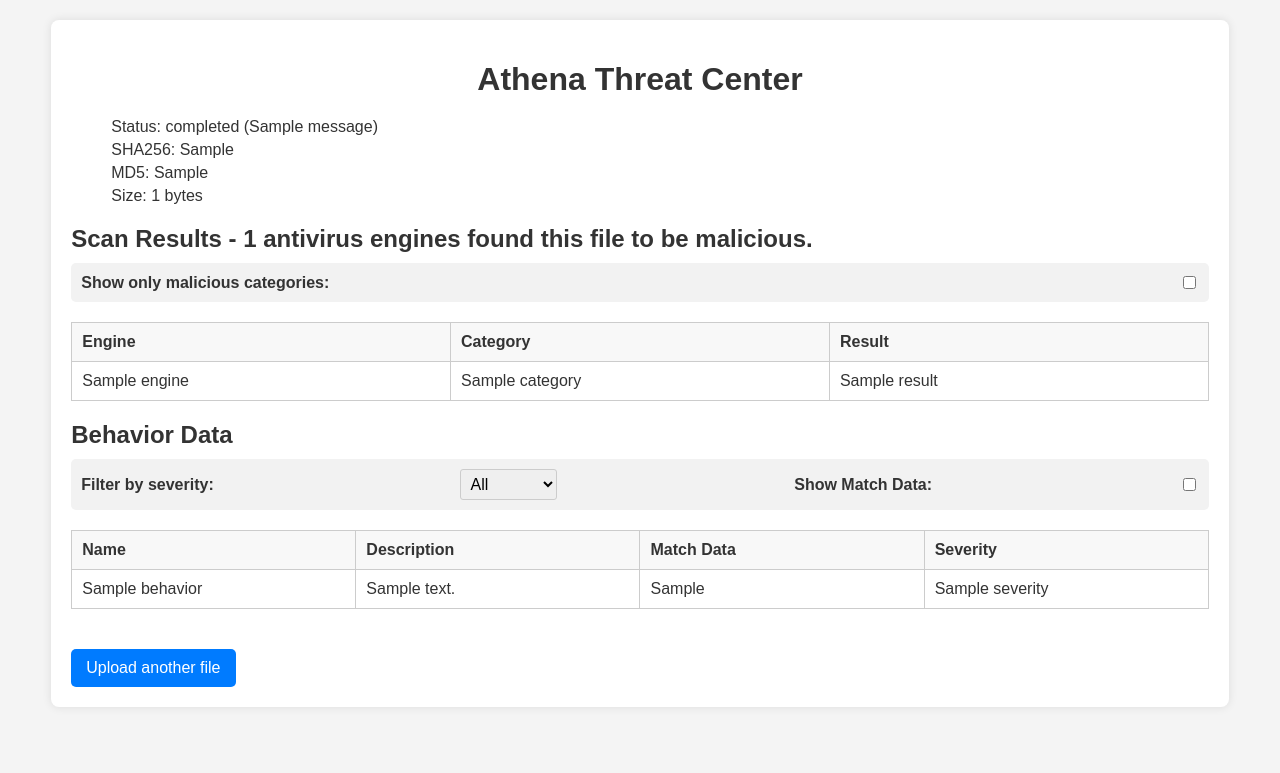
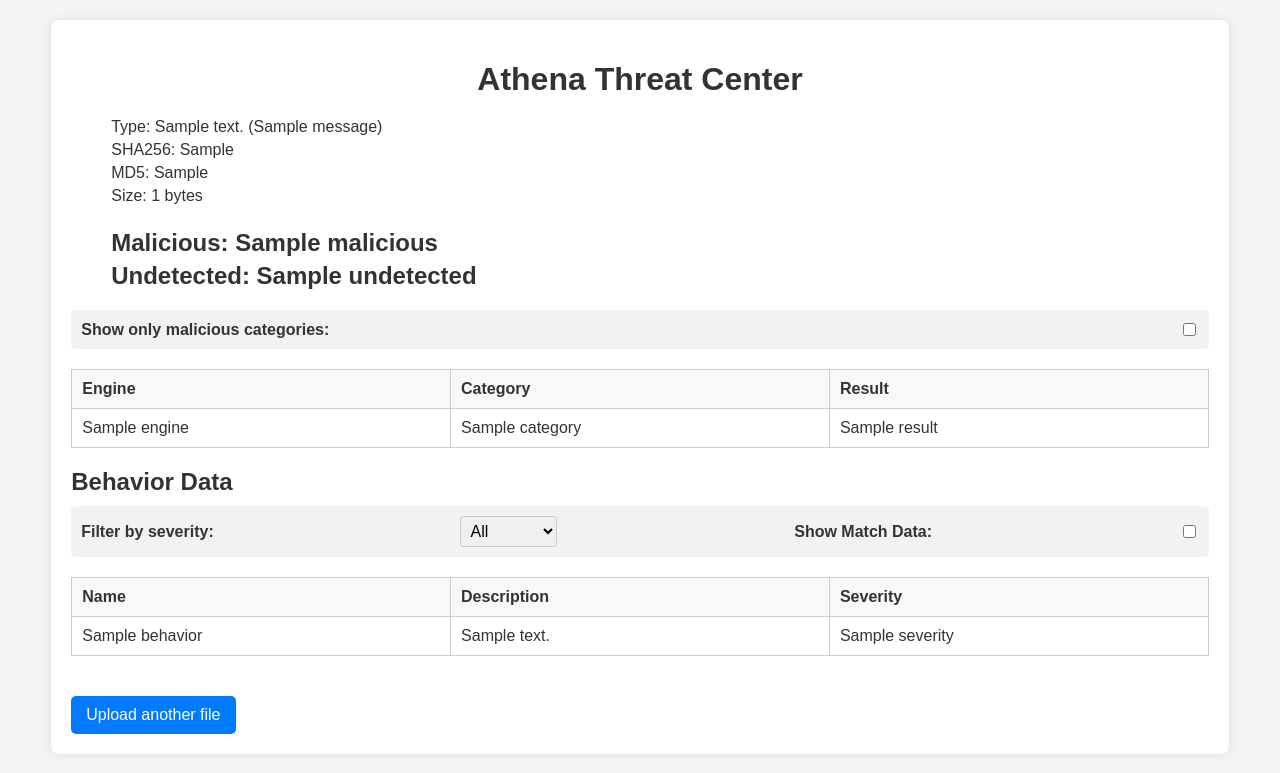
Before and after one commit to Jonathan4H/Athena-Threat-Center, a Flask app: template templates/result.html in a window 1280 px wide. Shown: the top 773 px of the page. Run offline with Flask 3, Linux system fonts and the light colour scheme; the template is opened without the code that fills it: most values are stand-ins (such as "Sample title", 1, 10 or a date in 2020); one stand-in notice (Sample message) is shown.

Commit message:
feat: implement file hash calculation and enhance VirusTotal file upload handling

```diff
--- a/app.py
+++ b/app.py
@@ -3,6 +3,7 @@ import requests
 import time
 import logging
 import config
+import hashlib
 
 app = Flask(__name__)
 app.secret_key = config.SECRET_KEY
@@ -31,13 +32,57 @@ def make_view(template):
 for route, (endpoint, template) in STATIC_PAGES.items():
     app.add_url_rule(route, endpoint, make_view(template))
 
+def calculate_sha256(file):
+    sha256 = hashlib.sha256()
+
+    file.stream.seek(0)
+
+    while chunk := file.stream.read(8192):
+        sha256.update(chunk)
+
+    file.stream.seek(0)
+
+    return sha256.hexdigest()
+
+
+def vt_get_file(sha256):
+    return session.get(
+        f"{VT_BASE_URL}/files/{sha256}",
+        timeout=15
+    )
+
 def vt_post_file(file):
     file.stream.seek(0)
-    files = {"file": (file.filename, file.stream, file.content_type)}
+
+    file.stream.seek(0, 2)
+    size = file.stream.tell()
+    file.stream.seek(0)
+
+    files = {
+        "file": (file.filename, file.stream, file.content_type)
+    }
+
+    # <=32 MB
+    if size <= 32 * 1024 * 1024:
+        return session.post(
+            f"{VT_BASE_URL}/files",
+            files=files,
+            timeout=30
+        )
+
+    # >32 MB
+    upload_url = session.get(
+        f"{VT_BASE_URL}/files/upload_url"
+    )
+
+    upload_url.raise_for_status()
+
+    url = upload_url.json()["data"]
+
     return session.post(
-        f"{VT_BASE_URL}/files",
+        url,
         files=files,
-        timeout=30
+        timeout=120
     )
 
 def vt_get_analysis(analysis_id):
@@ -52,11 +97,14 @@ def vt_get_behavior(sha256):
         timeout=15
     )
 
-def poll_analysis(analysis_id, max_retries=6):
-    wait_time = 2
+def poll_analysis(analysis_id, timeout=180):
+    start = time.time()
 
-    for _ in range(max_retries):
+    while time.time() - start < timeout:
         response = vt_get_analysis(analysis_id)
+
+        print("Status:", response.status_code)
+        print("Body:", response.text)
 
         if response.status_code != 200:
             return None, response.status_code
@@ -64,11 +112,12 @@ def poll_analysis(analysis_id, max_retries=6):
         data = response.json()
         status = data["data"]["attributes"]["status"]
 
+        print("Analysis status:", status)
+
         if status == "completed":
             return data, 200
 
-        time.sleep(wait_time)
-        wait_time *= 2  # exponential backoff
+        time.sleep(5)
 
     return None, 408
 
@@ -94,56 +143,75 @@ def upload_file():
         return redirect(url_for("index"))
 
     try:
-        upload_response = vt_post_file(file)
+        # ---------------------------------
+        # Compute hash
+        # ---------------------------------
+        sha256 = calculate_sha256(file)
+        print("SHA256:", sha256)
 
-        if not upload_response.ok:
-            flash("Upload failed")
+        # ---------------------------------
+        # Does VT already know this file?
+        # ---------------------------------
+        file_response = vt_get_file(sha256)
+        if file_response.status_code == 200:
+            print("Existing report found.")
+            file_data = file_response.json()
+        elif file_response.status_code == 404:
+            print("Uploading new sample...")
+            upload_response = vt_post_file(file)
+
+            # ----------------------------
+            # Handle upload errors
+            # ----------------------------
+            if upload_response.status_code == 409:
+                flash(
+                    "This sample is already being analyzed. "
+                    "Please try again shortly."
+                )
+                return redirect(url_for("index"))
+            if not upload_response.ok:
+                try:
+                    message = upload_response.json()["error"]["message"]
+                except Exception:
+                    message = upload_response.text
+                flash(message)
+                return redirect(url_for("index"))
+
+            analysis_id = upload_response.json()["data"]["id"]
+            print("Analysis:", analysis_id)
+
+            analysis = poll_analysis(analysis_id)
+
+            if analysis is None:
+                flash("VirusTotal analysis timed out.")
+                return redirect(url_for("index"))
+            # Retrieve final report
+            file_response = vt_get_file(sha256)
+            if not file_response.ok:
+                flash("Could not retrieve completed report.")
+                return redirect(url_for("index"))
+            file_data = file_response.json()
+        else:
+            flash("VirusTotal lookup failed.")
             return redirect(url_for("index"))
-
-        analysis_id = upload_response.json()["data"]["id"]
-
-        analysis_data, status = poll_analysis(analysis_id)
-
-        if status != 200:
-            flash("Analysis timeout or failed")
-            return redirect(url_for("index"))
-
-        results = (
-            analysis_data.get("data", {})
-            .get("attributes", {})
-            .get("results", {})
-        )
-
-        malicious_count = sum(
-            1 for result in results.values()
-            if result.get("category") == "malicious"
-        )
-
-        sha256 = (
-            analysis_data.get("meta", {})
-            .get("file_info", {})
-            .get("sha256")
-        )
-
+        attributes = file_data["data"]["attributes"]
+        stats = attributes["last_analysis_stats"]
+        malicious_count = stats["malicious"]
         behavior_data = None
-
-        if sha256:
-            behavior_response = vt_get_behavior(sha256)
-
-            if behavior_response.ok:
-                behavior_data = behavior_response.json()
-
-                signatures = (
-                    behavior_data.get("data", {})
-                    .get("signature_matches", [])
-                )
-
-                behavior_data["data"]["signature_matches"] = \
-                    normalize_behavior_signatures(signatures)
+        behavior_response = vt_get_behavior(sha256)
+        if behavior_response.ok:
+            behavior_data = behavior_response.json()
+            signatures = (
+                behavior_data
+                .get("data", {})
+                .get("signature_matches", [])
+            )
+            behavior_data["data"]["signature_matches"] = \
+                normalize_behavior_signatures(signatures)
 
         return render_template(
             "result.html",
-            analysis_data=analysis_data,
+            file_data=file_data,
             behavior_data=behavior_data,
             malicious_count=malicious_count
         )
@@ -153,8 +221,11 @@ def upload_file():
         flash("VirusTotal timeout")
 
     except requests.RequestException as e:
-        logging.exception(f"Network error: {e}")
-        flash("Network error")
+        import traceback
+        traceback.print_exc()
+        print("Network error:", repr(e))
+        flash(f"Network error: {e}")
+        return redirect(url_for("index"))
 
     except Exception as e:
         logging.exception(f"Unexpected error: {e}")
--- a/templates/result.html
+++ b/templates/result.html
@@ -11,7 +11,7 @@
         <h1>Athena Threat Center</h1>
         <ul>
             <li>
-                Status: {{ analysis_data['data']['attributes']['status'] }}
+                Type: {{ file_data['data']['attributes']['type_description'] }}
                 {% with messages = get_flashed_messages() %}
                     {% if messages %}
                         {% for message in messages %}
@@ -20,12 +20,17 @@
                     {% endif %}
                 {% endwith %}
             </li>
-            <li>SHA256: {{ analysis_data['meta']['file_info']['sha256'] }}</li>
-            <li>MD5: {{ analysis_data['meta']['file_info']['md5'] }}</li>
-            <li>Size: {{ analysis_data['meta']['file_info']['size'] }} bytes</li>
+            <li>SHA256: {{ file_data['data']['attributes']['sha256'] }}</li>
+            <li>MD5: {{ file_data['data']['attributes']['md5'] }}</li>
+            <li>Size: {{ file_data['data']['attributes']['size'] }} bytes</li>
         </ul>
 
-        <h2>Scan Results - {{ malicious_count }} antivirus engines found this file to be malicious.</h2>
+        <h2>
+            <ul>
+                <li>Malicious: {{ file_data['data']['attributes']['last_analysis_stats']['malicious'] }}</li>
+                <li>Undetected: {{ file_data['data']['attributes']['last_analysis_stats']['undetected'] }}</li>
+            </ul>
+        </h2>
         <div class="malicious-filter-container">
             <label for="maliciousFilter">Show only malicious categories:</label>
             <input type="checkbox" id="maliciousFilter" onclick="filterMalicious()">
@@ -39,7 +44,7 @@
                 </tr>
             </thead>
             <tbody>
-                {% for engine, result in analysis_data['data']['attributes']['results'].items() %}
+                {% for engine, result in file_data['data']['attributes']['last_analysis_results'].items() %}
                     <tr>
                         <td>{{ engine }}</td>
                         <td>{{ result['category'] }}</td>
@@ -133,25 +138,17 @@
         var headerCells = header.getElementsByTagName("th");
         if (headerCells.length > 2) {
             var matchDataHeaderCell = headerCells[2];
-            if (checkbox.checked) {
-                matchDataHeaderCell.style.display = "";
-            } else {
-                matchDataHeaderCell.style.display = "none";
-            }
+            matchDataHeaderCell.style.display = checkbox.checked ? "" : "none";
         }
 
         // Toggle the body cells for Match Data
         for (var i = 0; i < rows.length; i++) {
             var cells = rows[i].getElementsByTagName("td");
-            if (cells.length > 2) { // Ensure there's a Match Data column
-                var matchDataCell = cells[2];
-                if (checkbox.checked) {
-                    matchDataCell.style.display = "";
-                } else {
-                    matchDataCell.style.display = "none";
-                }
+            if (cells.length > 2) {
+                cells[2].style.display = checkbox.checked ? "" : "none";
             }
         }
     }
+    toggleMatchData();
 </script>
 </html>
```
Also changed, not shown: templates/home-page.html (+9 -0 lines).
